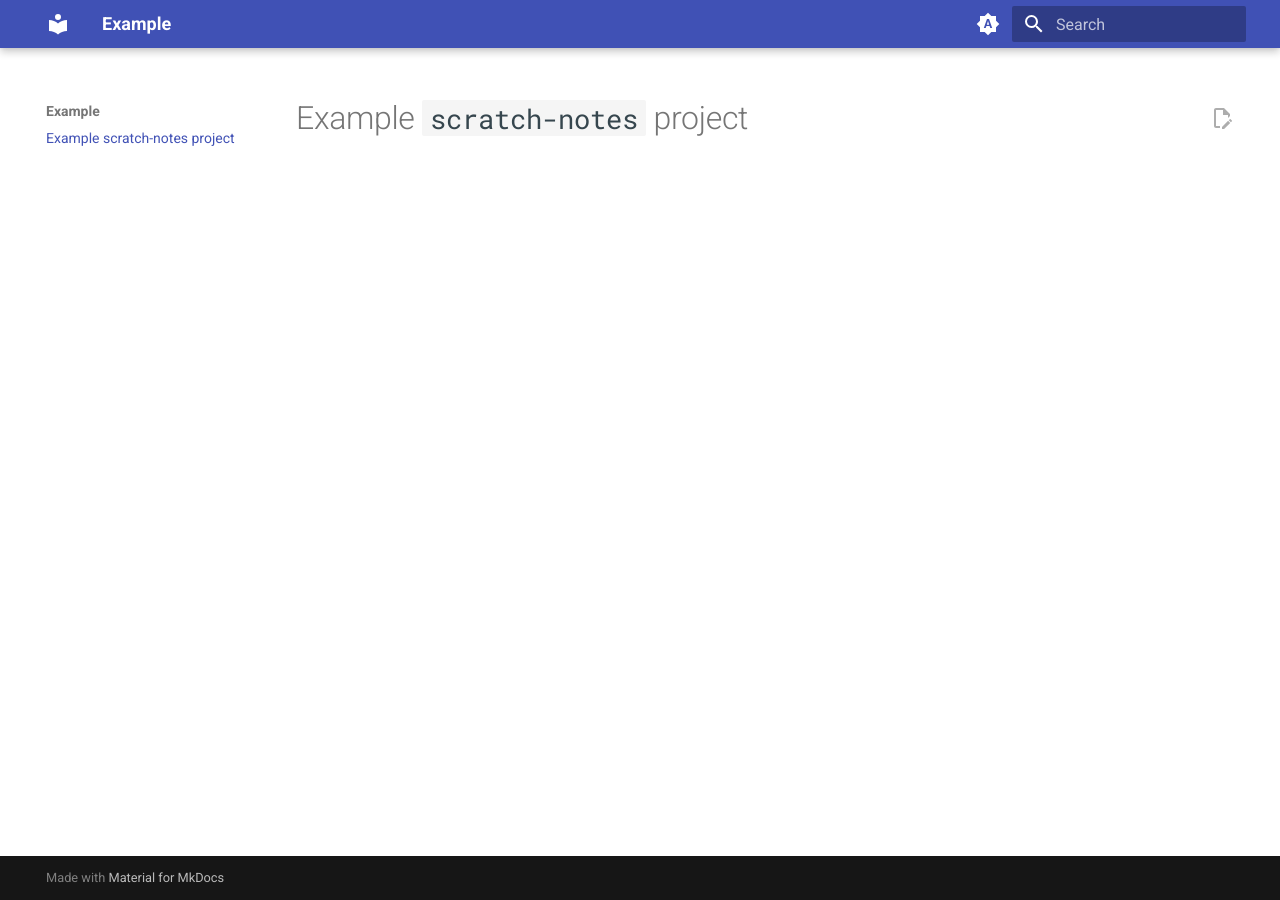
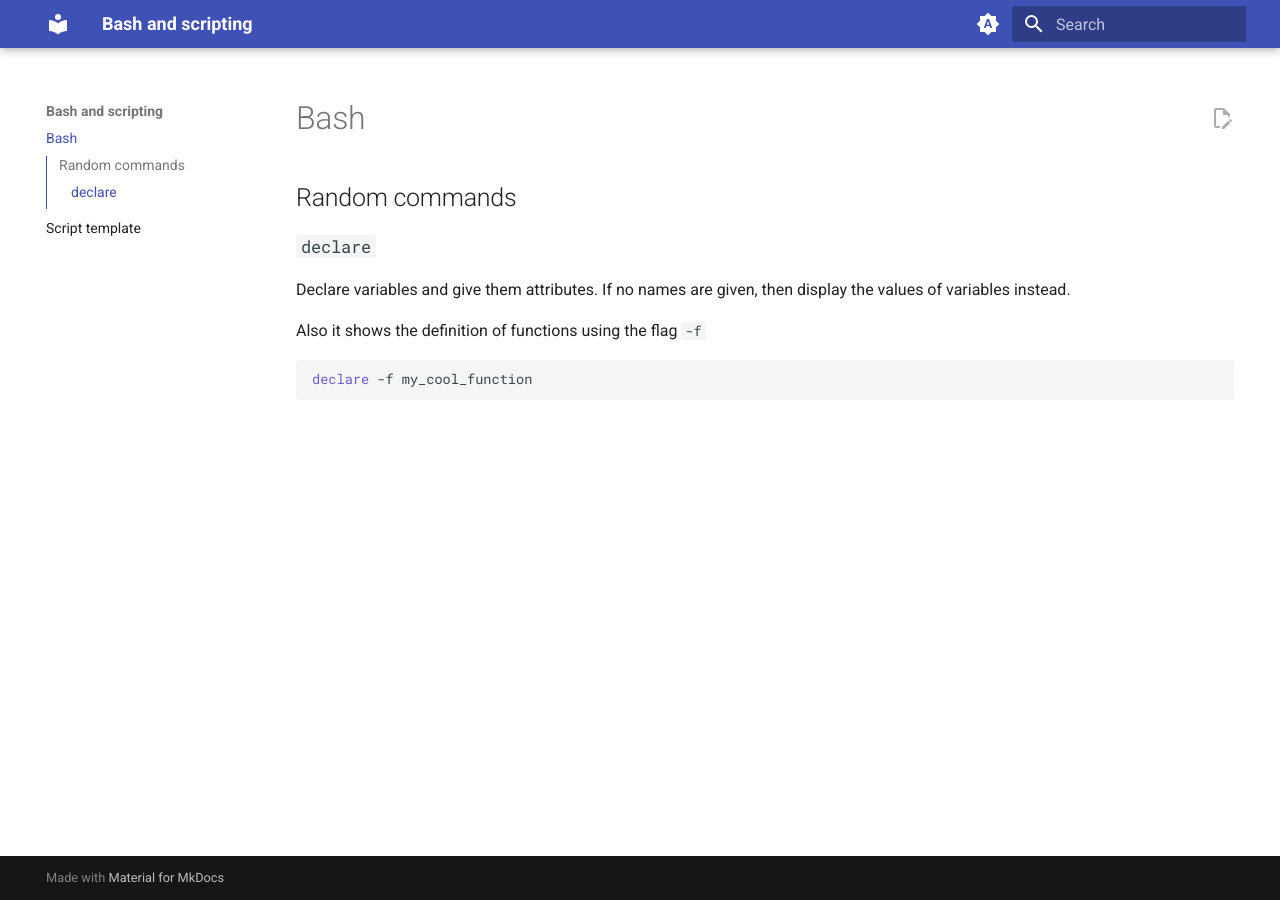
Before and after one commit to jcabrerizo/scratch-notes-shell, an MkDocs documentation site: the page built from docs/README.md, in a window 1280 px wide. Built offline with MkDocs 1.6.1 and Material for MkDocs 9.7.7, drawn with Linux system fonts in a browser that asks for light colours.

Commit message:
init commit

````diff
--- a/docs/README.md
+++ b/docs/README.md
@@ -1 +1,13 @@
-# Example `scratch-notes` project
+# Bash
+
+## Random commands
+
+### `declare`
+
+Declare variables and give them attributes. If no names are given, then display the values of variables instead.
+
+Also it shows the definition of functions using the flag `-f`
+
+```shell
+declare -f my_cool_function
+```
--- a/mkdocs.yml
+++ b/mkdocs.yml
@@ -1,4 +1,4 @@
-site_name: Example
+site_name: Bash and scripting
 docs_dir: docs
 # site_dir: ./site
 # repo_url: https://github.com/user/example
````
Also changed, not shown: docs/script-template.md (added, +40 -0 lines).
